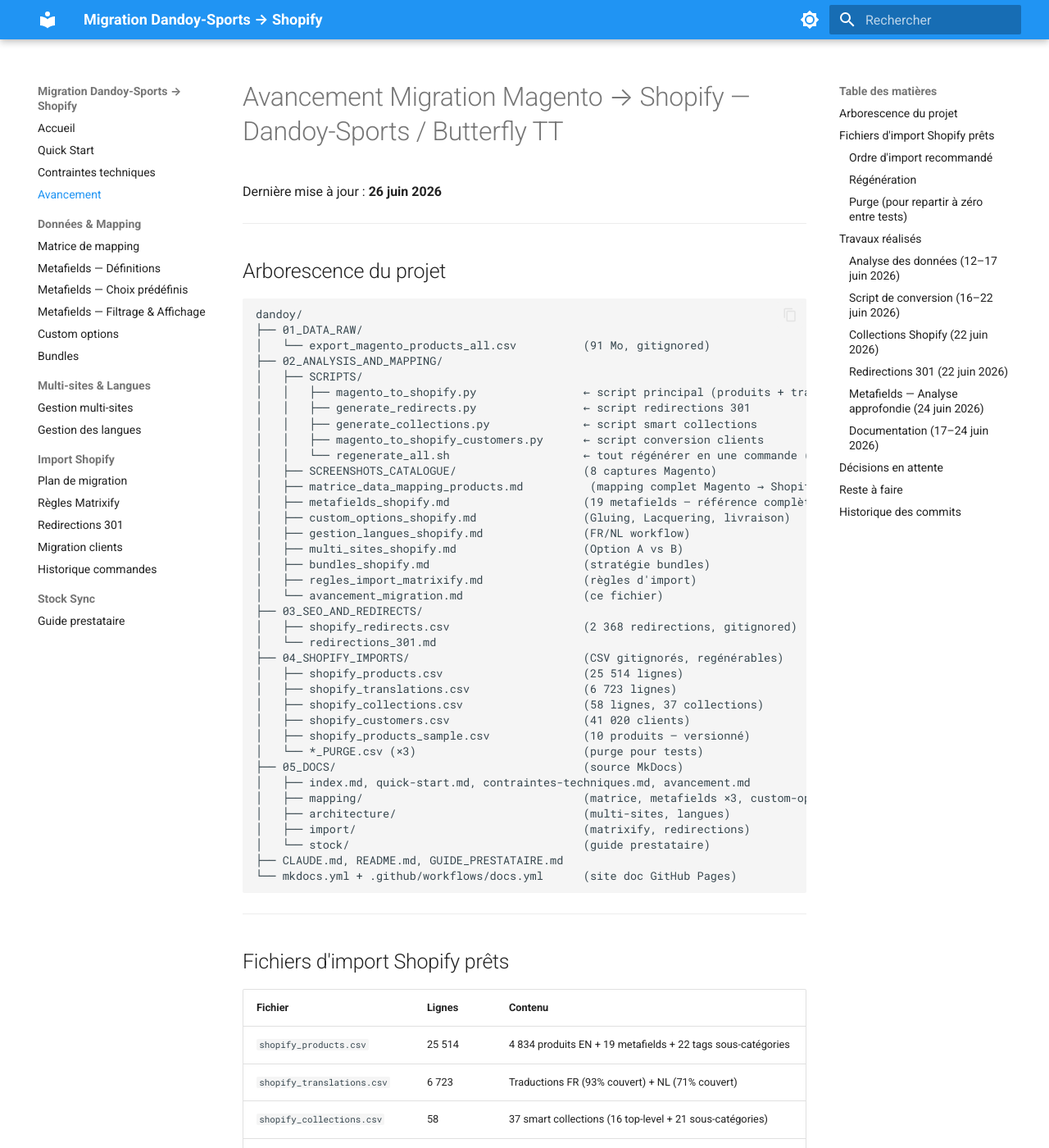
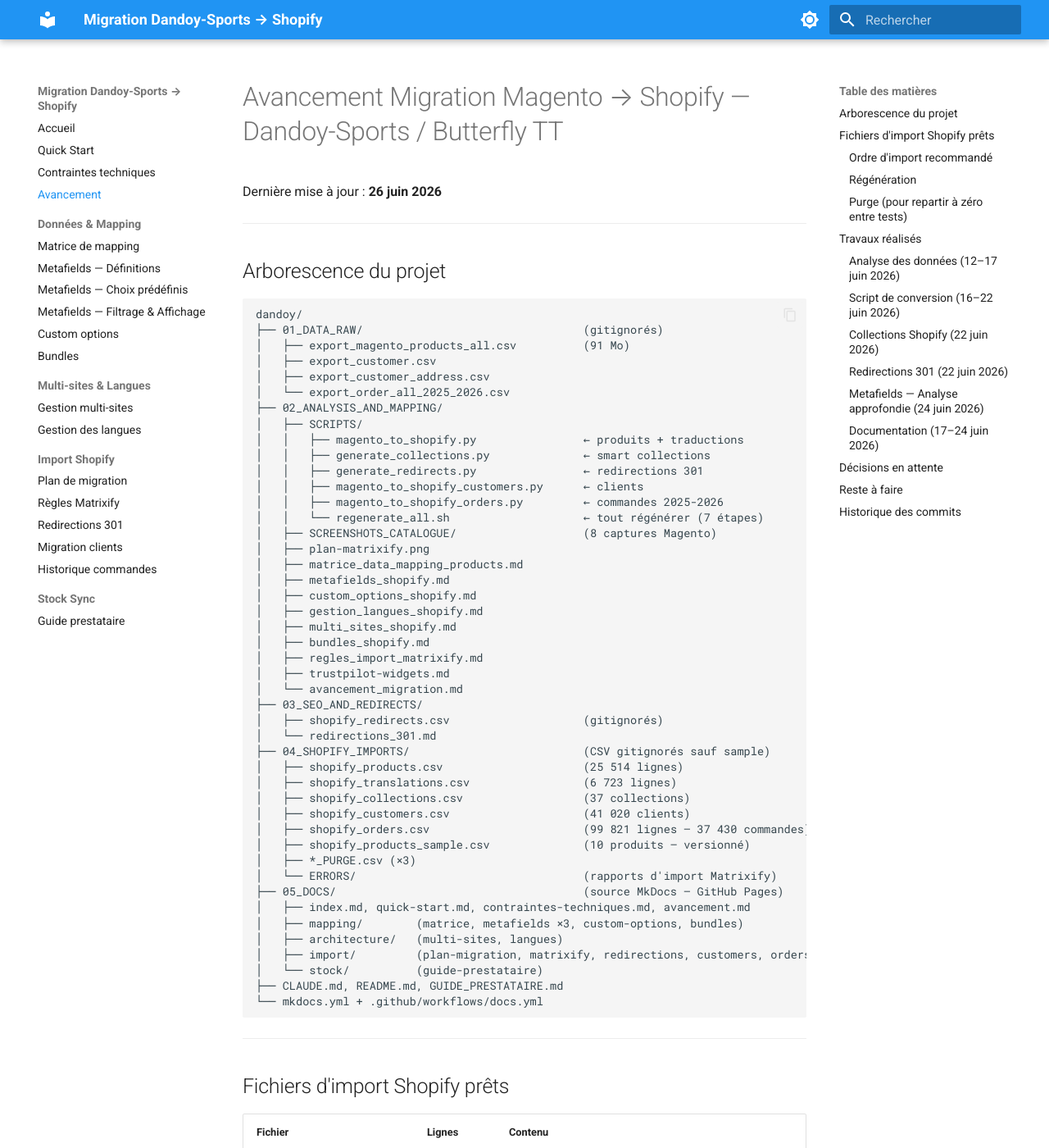
Before and after one commit to Webdigitales/dandoy-migration-2026, an MkDocs documentation site: the page built from 05_DOCS/avancement.md, in a window 1280 px wide and 1400 px high. Shown: the whole window at 82% size. Built offline with MkDocs 1.6.1 and Material for MkDocs 9.7.7, drawn with Linux system fonts in a browser that asks for light colours.

Commit message:
Fix project arborescence in avancement (add missing files and folders)
Co-Authored-By: Claude Sonnet 4.6 <noreply@anthropic.com>

````diff
--- a/05_DOCS/avancement.md
+++ b/05_DOCS/avancement.md
@@ -8,42 +8,50 @@ Dernière mise à jour : **26 juin 2026**
 
 ```
 dandoy/
-├── 01_DATA_RAW/
-│   └── export_magento_products_all.csv          (91 Mo, gitignored)
+├── 01_DATA_RAW/                                 (gitignorés)
+│   ├── export_magento_products_all.csv          (91 Mo)
+│   ├── export_customer.csv
+│   ├── export_customer_address.csv
+│   └── export_order_all_2025_2026.csv
 ├── 02_ANALYSIS_AND_MAPPING/
 │   ├── SCRIPTS/
-│   │   ├── magento_to_shopify.py                ← script principal (produits + traductions)
-│   │   ├── generate_redirects.py                ← script redirections 301
-│   │   ├── generate_collections.py              ← script smart collections
-│   │   ├── magento_to_shopify_customers.py      ← script conversion clients
-│   │   └── regenerate_all.sh                    ← tout régénérer en une commande (6 étapes)
+│   │   ├── magento_to_shopify.py                ← produits + traductions
+│   │   ├── generate_collections.py              ← smart collections
+│   │   ├── generate_redirects.py                ← redirections 301
+│   │   ├── magento_to_shopify_customers.py      ← clients
+│   │   ├── magento_to_shopify_orders.py         ← commandes 2025-2026
+│   │   └── regenerate_all.sh                    ← tout régénérer (7 étapes)
 │   ├── SCREENSHOTS_CATALOGUE/                   (8 captures Magento)
-│   ├── matrice_data_mapping_products.md          (mapping complet Magento → Shopify)
-│   ├── metafields_shopify.md                    (19 metafields — référence complète)
-│   ├── custom_options_shopify.md                (Gluing, Lacquering, livraison)
-│   ├── gestion_langues_shopify.md               (FR/NL workflow)
-│   ├── multi_sites_shopify.md                   (Option A vs B)
-│   ├── bundles_shopify.md                       (stratégie bundles)
-│   ├── regles_import_matrixify.md               (règles d'import)
-│   └── avancement_migration.md                  (ce fichier)
+│   ├── plan-matrixify.png
+│   ├── matrice_data_mapping_products.md
+│   ├── metafields_shopify.md
+│   ├── custom_options_shopify.md
+│   ├── gestion_langues_shopify.md
+│   ├── multi_sites_shopify.md
+│   ├── bundles_shopify.md
+│   ├── regles_import_matrixify.md
+│   ├── trustpilot-widgets.md
+│   └── avancement_migration.md
 ├── 03_SEO_AND_REDIRECTS/
-│   ├── shopify_redirects.csv                    (2 368 redirections, gitignored)
+│   ├── shopify_redirects.csv                    (gitignorés)
 │   └── redirections_301.md
-├── 04_SHOPIFY_IMPORTS/                          (CSV gitignorés, regénérables)
+├── 04_SHOPIFY_IMPORTS/                          (CSV gitignorés sauf sample)
 │   ├── shopify_products.csv                     (25 514 lignes)
 │   ├── shopify_translations.csv                 (6 723 lignes)
-│   ├── shopify_collections.csv                  (58 lignes, 37 collections)
+│   ├── shopify_collections.csv                  (37 collections)
 │   ├── shopify_customers.csv                    (41 020 clients)
+│   ├── shopify_orders.csv                       (99 821 lignes — 37 430 commandes)
 │   ├── shopify_products_sample.csv              (10 produits — versionné)
-│   └── *_PURGE.csv (×3)                         (purge pour tests)
-├── 05_DOCS/                                     (source MkDocs)
+│   ├── *_PURGE.csv (×3)
+│   └── ERRORS/                                  (rapports d'import Matrixify)
+├── 05_DOCS/                                     (source MkDocs — GitHub Pages)
 │   ├── index.md, quick-start.md, contraintes-techniques.md, avancement.md
-│   ├── mapping/                                 (matrice, metafields ×3, custom-options, bundles)
-│   ├── architecture/                            (multi-sites, langues)
-│   ├── import/                                  (matrixify, redirections)
-│   └── stock/                                   (guide prestataire)
+│   ├── mapping/        (matrice, metafields ×3, custom-options, bundles)
+│   ├── architecture/   (multi-sites, langues)
+│   ├── import/         (plan-migration, matrixify, redirections, customers, orders)
+│   └── stock/          (guide-prestataire)
 ├── CLAUDE.md, README.md, GUIDE_PRESTATAIRE.md
-└── mkdocs.yml + .github/workflows/docs.yml      (site doc GitHub Pages)
+└── mkdocs.yml + .github/workflows/docs.yml
 ```
 
 ---
````
Also changed, not shown: 02_ANALYSIS_AND_MAPPING/avancement_migration.md (+31 -25 lines).
